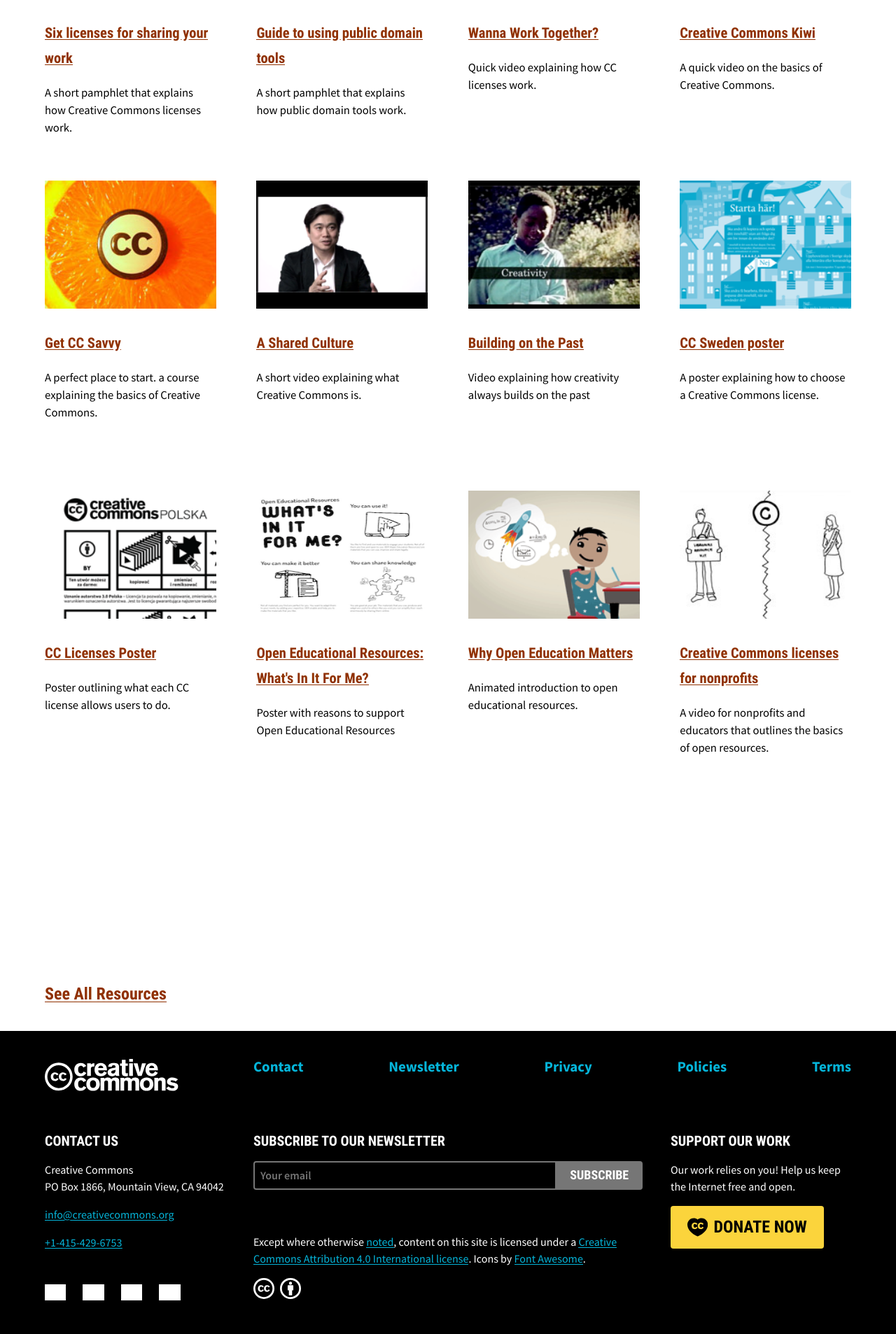
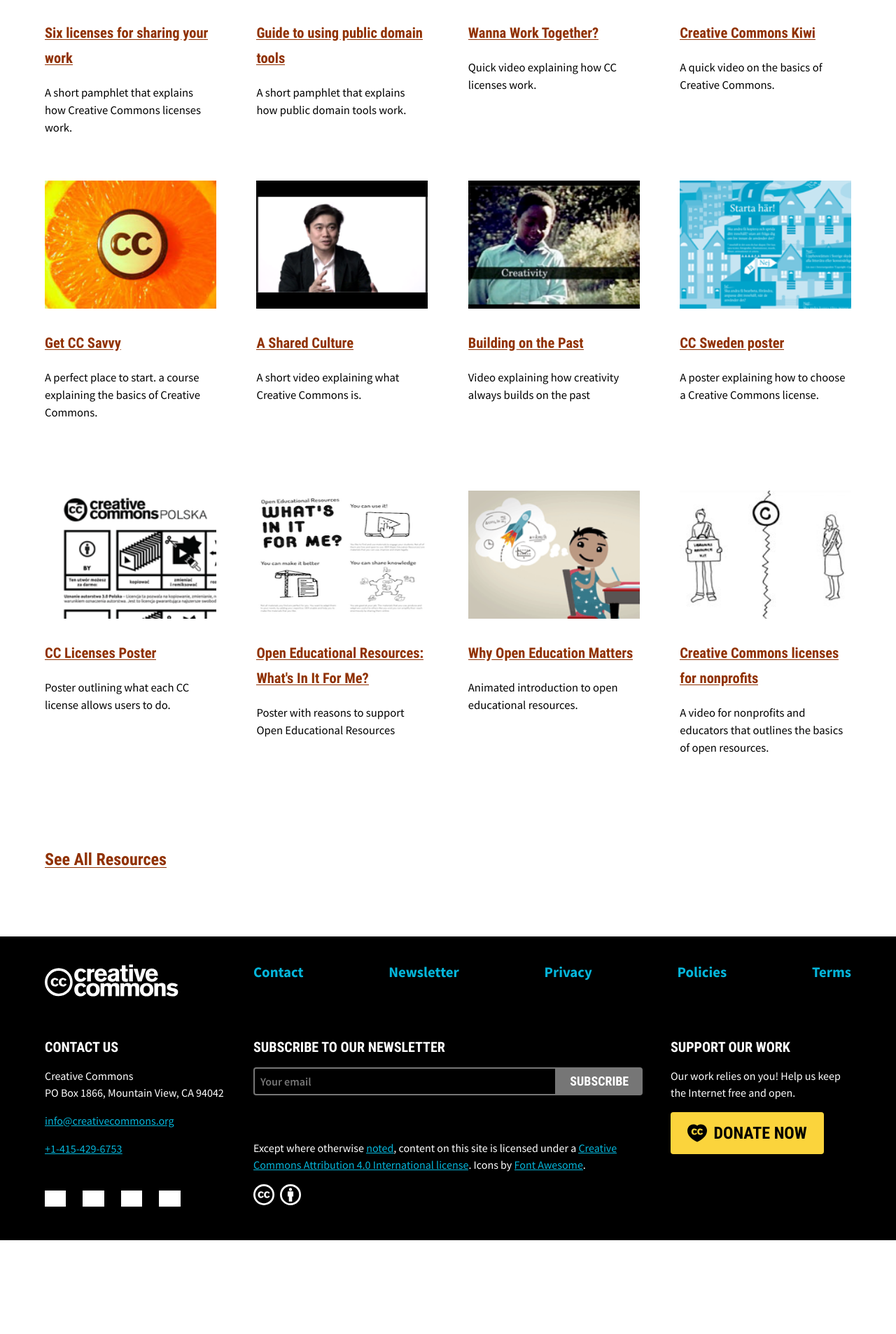
Before and after one commit to creativecommons/cc-resource-archive, a Jekyll site: the page built from docs/index.html, in a window 1280 px wide. Shown: the part 669-2575 px from the top of the page at 70% size. Built offline with Jekyll 4.4.1, drawn with Linux system fonts in a browser that asks for light colours; nearby versions of some CDN libraries; some web fonts are replaced; library files that are not in the unit come from our copies; after the commit the page ends 2441 px from its top, so only the background shows below that; grey boxes are pictures that could not be loaded.

Commit message:
enhanced the pargin and padding for #thumbnillist

```diff
--- a/docs/_assets/css/style.css
+++ b/docs/_assets/css/style.css
@@ -41,7 +41,7 @@
 .listing-page main {
   padding: 0;
   width: 90%;
-  margin: 0 var(--vocabulary-page-edges-space);
+  margin: 0 var(--vocabulary-page-edges-space) 6em;
   box-sizing: border-box;
 }
 
@@ -54,7 +54,7 @@
   display: grid;
   grid-template-columns: 1fr 1fr 1fr 1fr 1fr 1fr 1fr 1fr 1fr 1fr 1fr 1fr;
   margin: 0 0;
-  padding: 0 0 16em;
+  padding: 0 0 8em;
   gap: 10% 5%;
   box-sizing: border-box;
   width: 100%;
@@ -265,7 +265,7 @@
 
   #thumbnaillist {
     gap: 12vw 7%;
-    padding: 4em 0 8em;
+    padding: 4em 0 6em;
   }
 
   .thumbnailbox {
@@ -300,7 +300,7 @@
   /* For listing.html */
   #thumbnaillist {
     gap: 35vw 5%;
-    padding: 4em 0 8em;
+    padding: 4em 0 4em;
   }
 
   .thumbnailbox {
--- a/docs/_layouts/listing.html
+++ b/docs/_layouts/listing.html
@@ -110,7 +110,7 @@
 
       <!-- If the page following this layout is Homepage (index.html), then display the page content here -->
       {% if page.title == "Home" %}
-      {{content}}
+        {{content}}
       {% endif %}
     </main>
 
```
